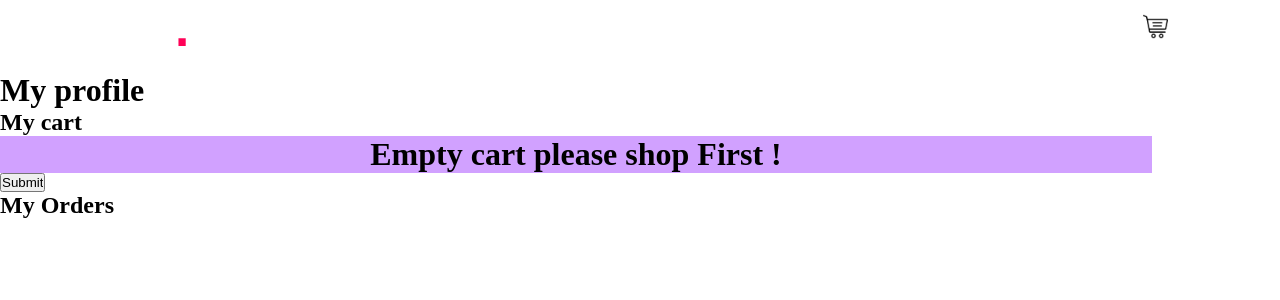
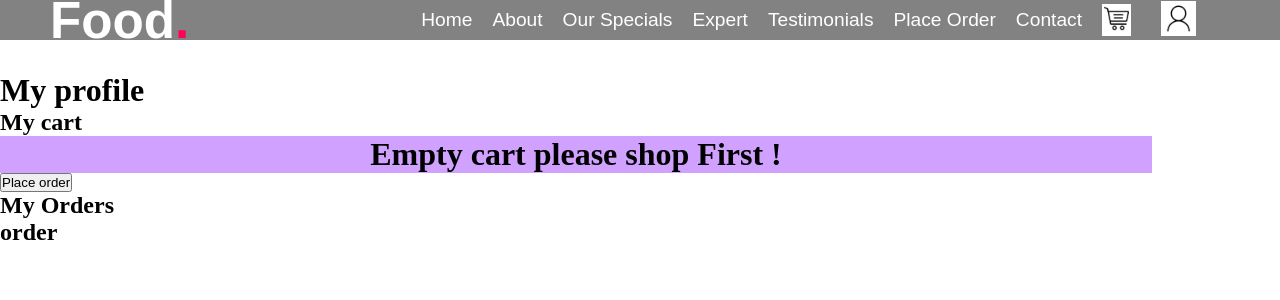
Before and after one commit to VIJAY-0/Cuisine, a Django app: page /profile/ in a window 1280 px wide. Shown: the top 300 px of the page. Run offline with Django 4.2, Linux system fonts and the light colour scheme; a user stored in the database is signed in; data comes from the database, SQL or seed files in the repository; both versions use the stored data as it was after the commit; some libraries are stand-ins or nearby versions.

Commit message:
added login btns and my orders functionality

```diff
--- a/home/views.py
+++ b/home/views.py
@@ -1,6 +1,6 @@
 from django.shortcuts import render,redirect
 from home.models import *
-import keys
+from home import  keys
 
 # Create your views here.home
 
@@ -15,34 +15,34 @@ def place_order_page(request):
              'category':category}
     return render(request,'place_order.html',context)
 
-def profile(request,order=None):
-
-    return render(request,'profile.html')
+def profile(request):
+    user=request.user
+    placed_order=Orders.objects.filter(name=user.email)
+    context={'prev_orders':placed_order}
+    return render(request,'profile.html',context)
 
 def reciveOrder(request):
     if request.method=="POST":
         itemslist=request.POST['itemsJSON']
         amount=request.POST['amount']
         print(itemslist)
-        user=request.user
-        order=Orders(name=user.email,address="empty",items=itemslist,oid='random')
-        order.save()
+        if itemslist == 'null' or itemslist == "{}":
+            print('shop first')
+        else :
+            user=request.user
+            order=Orders(name=user.email,address="empty",items=itemslist,oid='random')
+            order.save()
 
-        id=order.order_id
-        oid=str(id)+'Food.'
-        params={
-            'MID':keys.MID,
-            'ORDER_ID':oid,
-            'TXN_AMOUNT':amount,
-            'CUST_ID':email,
-            'INDUSTRY_TYPE_ID':'Retail',
-            'WEBSITE':'WEBSTAGING',
-            "CHANNEL_ID":'WEB',
-            'CALLBACK_URL':'http://127.0.0.1:8000'
-
-
-        }
-
-        return redirect('Home:home')
-    else:
-       return  redirect('Home:profile')
+            id=order.order_id
+            oid=str(id)+'Food.'
+            params={
+                'MID':keys.MID,
+                'ORDER_ID':oid,
+                'TXN_AMOUNT':amount,
+                'CUST_ID':user.email,
+                'INDUSTRY_TYPE_ID':'Retail',
+                'WEBSITE':'WEBSTAGING',
+                "CHANNEL_ID":'WEB',
+                'CALLBACK_URL':'http://127.0.0.1:8000'
+            }
+    return  redirect('Home:profile')
--- a/static/css/cart.css
+++ b/static/css/cart.css
@@ -36,7 +36,7 @@
 .cart{
     position: fixed;
     top: 7vh;
-    left:75vw ;
+    left:72vw ;
     padding: 10px;
     background-color: rgb(231, 255, 255);
     width: 20em;
--- /dev/null
+++ b/static/css/loginbtn.css
@@ -0,0 +1,50 @@
+/* Reset default styles to remove browser-specific behavior */
+* {
+    margin: 0;
+    padding: 0;
+    box-sizing: border-box;
+  }
+
+  /* Style the dropdown container */
+  .dropdown {
+    position: relative;
+    display: inline-block;
+  }
+
+  /* Style the dropdown button */
+  .dropbtn {
+    background-color: #ffffff00;
+    color: white;
+    padding: 10px;
+    font-size: 16px;
+    border: none;
+    cursor: pointer;
+  }
+
+  /* Style the dropdown content (hidden by default) */
+  .dropdown-content {
+    display: none;
+    color: black;
+    position: absolute;
+    background-color: #fdfdfd;
+    min-width: 160px;
+    box-shadow: 0px 8px 16px 0px rgba(0,0,0,0.2);
+  }
+
+  /* Style the dropdown links */
+  .dropdown-content a {
+    padding: 12px 16px;
+    color: black;
+    text-decoration: none;
+    display: block;
+  }
+
+  /* Change the link color on hover */
+  .dropdown-content a:hover {
+    background-color: #f1f1f1;
+  }
+
+  /* Show the dropdown content when the button is hovered over or clicked */
+  .dropdown:hover .dropdown-content {
+    display: block;
+  }
--- a/static/js/cart.js
+++ b/static/js/cart.js
@@ -9,15 +9,14 @@ if (localStorage.getItem('cart')==null)
 else{
     cart = JSON.parse(localStorage.getItem('cart'))
     updateCart(cart);
+    document.getElementById('cartbtn').click();
 }
-
 
 $('#checkout').on('click',function(){
     console.log(this)
     var url =this.getAttribute("cstmlink");
     console.log(url)
     window.location.href = url;
-
 })
 
 
--- a/static/js/myprofile.js
+++ b/static/js/myprofile.js
@@ -1,10 +1,8 @@
-
-
 cart=JSON.parse(localStorage.getItem('cart'))
 console.log(cart)
 
 var sum=0;
-cartlist="    <ul>"
+cartlist="<ul>"
 for(var item in cart)
 {
     sum+= (cart[item][0]*cart[item][2]);
@@ -18,6 +16,7 @@ cartlist += "</ul>"
 cartlist += "</ul>"
 
 msg ="<h1>Empty cart please shop First !</h1>"
+
 if(sum==0){
     document.getElementById('cartlist').innerHTML=msg
 }
@@ -26,3 +25,7 @@ else{
 }
 
 document.getElementById('itemsJSON').setAttribute('value',JSON.stringify(cart));
+document.getElementById('amount').setAttribute('value',sum);
+document.getElementById('placeorder').addEventListener('click',function(){
+localStorage.clear()
+})
--- a/static/style.css
+++ b/static/style.css
@@ -73,6 +73,7 @@
 
 header
 {
+    background-color: #0000007d;
     font-size: 0.8em;
     position:fixed;
     display: flex;
--- a/templates/base.html
+++ b/templates/base.html
@@ -4,14 +4,9 @@
 <head>
     <meta charset="UTF-8">
     <meta name="viewport" content="width=device-width, initial-scale=1.0">
-
+    <link rel="stylesheet" href="{% static 'css/loginbtn.css/' %}" />
     <link rel="stylesheet" href="{% static 'style.css/' %}" />
     <link rel="stylesheet" href="{% static 'css/cart.css/' %}" />
-
-
-
-
-
     {% block head %}{% endblock head %}
 </head>
 <body>
@@ -29,16 +24,23 @@
           <li><button  class='cartbtn'id='cartbtn' popovertarget="cart"> <img width="25px" height="25px" src=" {% static 'images/cart.png' %} " alt=""></button>
             <div class='cart' id='cart' popover >
               <div id="itemslist">
-
               </div>
               <div class='cartbtns' id="checkout" cstmlink="{% url 'Home:profile' %}" >Check Out</div>
-            <div class='cartbtns' id="clearcart">Clear cart</div>
+              <div class='cartbtns' id="clearcart">Clear cart</div></div>
+            </li>
+            <li><div class="dropdown">
+              <button class="dropbtn"><img width="35px" height="35px" src=" {% static 'images/user.png' %} " alt=""></button>
+              <div class="dropdown-content">
+                <a href="{% url 'Home:profile' %}">My Profile</a>
+                <a href="{% url 'Accounts:logout' %}">Logout</a>
+              </div>
+            </div>
+          </li>
 
-          </div></li>
-        <li><a href="{% url 'Accounts:logout' %}"> <h3>Logout</h3> <h6>{{user.username}}</h6> </a></li>
             {% else %}
             <li><a href="{% url 'Accounts:login' %}">Login/Signup</a></li>
             {% endif %}
+
 
           </ul>
         </header>
--- a/templates/profile.html
+++ b/templates/profile.html
@@ -15,16 +15,28 @@
         <div class="placeorder">
             <form method="post" action="{% url 'Home:reciveorder' %}">
                 {% csrf_token %}
+
                 <input type="hidden" id="itemsJSON" name="itemsJSON" value="itemsJSON">
-                <input type="submit" >
+                <input type="hidden" id="amount" name="amount" value="amount">
+                <input type="submit"  id="placeorder" value='Place order'>
+
             </form>
         </div>
     </li>
     <li>
         <h2>My Orders</h2>
 
-        {% if order is not None %}
+        {% if prev_orders is not None %}
         <h2>order</h2>
+         <ul>
+
+            {% for order in prev_orders %}
+                <li>{{order.items}}</li>
+            {% endfor %}
+
+         </ul>
+        {% else %}
+        No order placed yet
         {% endif %}
 
     </li>
```
Also changed, not shown: db.sqlite3, static/images/user.png (added), 2 other files. Lines whose indentation alone changed are shown as unchanged.
